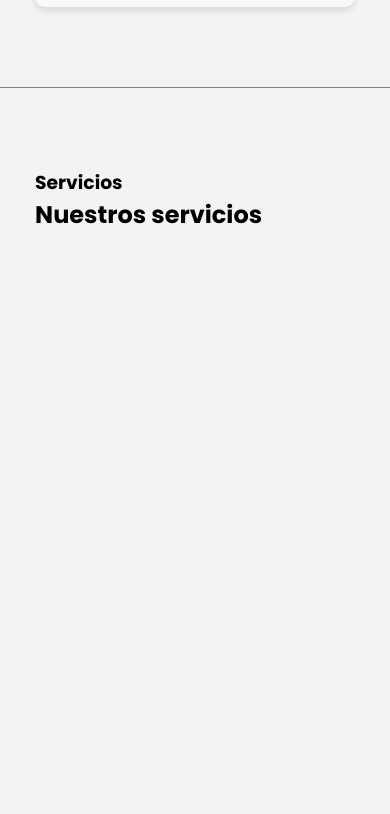
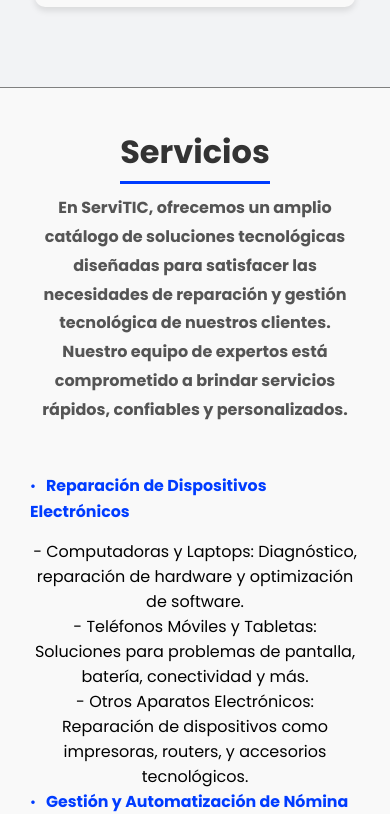
Before and after one commit to Duvandoe/desarrollo, a React (Create React App) app: page / in a window 390 px wide. Shown: the part 2872-3686 px from the top of the page. Built offline with nearby package versions, Linux system fonts and the light colour scheme.

Commit message:
CSS SERVICIO

```diff
--- a/src/assets/styles/Servicio.css
+++ b/src/assets/styles/Servicio.css
@@ -0,0 +1,83 @@
+/* Servicios Section */
+.servicio {
+    background-color: #f9f9f9; /* Fondo suave */
+    padding: 40px 20px;
+}
+
+.servicio-content {
+    max-width: 800px;
+    margin: 0 auto;
+    text-align: center;
+}
+
+.servicio h3 {
+    font-size: 2.5em;
+    color: #333;
+    font-weight: bold;
+    margin-bottom: 10px;
+    border-bottom: 3px solid #003cff    ; /* Línea decorativa */
+    display: inline-block;
+    padding-bottom: 5px;
+}
+
+.servicio h4 {
+    font-size: 1.2em;
+    color: #555;
+    margin-bottom: 20px;
+    line-height: 1.8;
+}
+
+.servicio p {
+    font-size: 1em;
+    color: #666;
+    text-align: left;
+    line-height: 1.6;
+    margin-bottom: 15px;
+}
+
+.servicio p b {
+    color: #003cff;
+    font-size: 1.1em;
+}
+
+.servicio ul {
+    list-style-type: disc;
+    margin: 10px 20px;
+    padding: 0;
+    text-align: left;
+}
+
+.servicio ul li {
+    font-size: 1em;
+    color: #555;
+    margin-bottom: 8px;
+}
+
+.servicio-content p::before {
+    content: "•";
+    color: #003cff;
+    margin-right: 10px;
+}
+
+.servicio-content p:last-child {
+    margin-bottom: 0;
+}
+
+/* Responsive Styles */
+@media (max-width: 768px) {
+    .servicio-content {
+        padding: 0 10px;
+    }
+
+    .servicio h3 {
+        font-size: 2em;
+    }
+
+    .servicio h4 {
+        font-size: 1em;
+    }
+
+    .servicio p {
+        font-size: 0.9em;
+    }
+}
--- a/src/pages/servicio.jsx
+++ b/src/pages/servicio.jsx
@@ -8,8 +8,22 @@ function servicio() {
         <section className="servicio" id="servicio">
             <div className="servicio-content">
                 <h3>Servicios</h3>
-                <h1>Nuestros servicios</h1>
+                <h4>En ServiTIC, ofrecemos un amplio catálogo de soluciones tecnológicas diseñadas para satisfacer las necesidades de reparación y gestión tecnológica de nuestros clientes.
+                Nuestro equipo de expertos está comprometido a brindar servicios rápidos, confiables y personalizados. <br></br><br></br></h4>
+                <p><b>Reparación de Dispositivos Electrónicos</b> <br></br> </p>
+                - Computadoras y Laptops:
+                Diagnóstico, reparación de hardware y optimización de software.  <br></br>
+                - Teléfonos Móviles y Tabletas: Soluciones para problemas de pantalla, batería, conectividad y más.  <br></br>
+                - Otros Aparatos Electrónicos: Reparación de dispositivos como impresoras, routers, y accesorios tecnológicos.<br></br>
 
+                <p><b>Gestión y Automatización de Nómina</b> <br></br></p>
+                - Cálculo Automatizado: Procesamos salarios, deducciones y bonificaciones con precisión.<br></br>
+                - Portal de Empleados: Acceso seguro a información de nómina y consultas en tiempo real.<br></br>
+                - Generación de Informes: Informes detallados en formatos PDF y Excel para un análisis rápido y eficiente.
+                <p><b>Soporte Técnico Personalizado</b> <br></br></p>
+                - Atención al Cliente: Asesoramiento y soporte técnico en todas las etapas del proceso. <br></br>
+                - Actualizaciones y Mantenimiento: Integración con sistemas externos y normativas actualizadas.  <br></br>
+                - Gestión de Reparaciones: Seguimiento en tiempo real del estado de las reparaciones y notificaciones automáticas.
             </div>
         </section>
     </>
```
